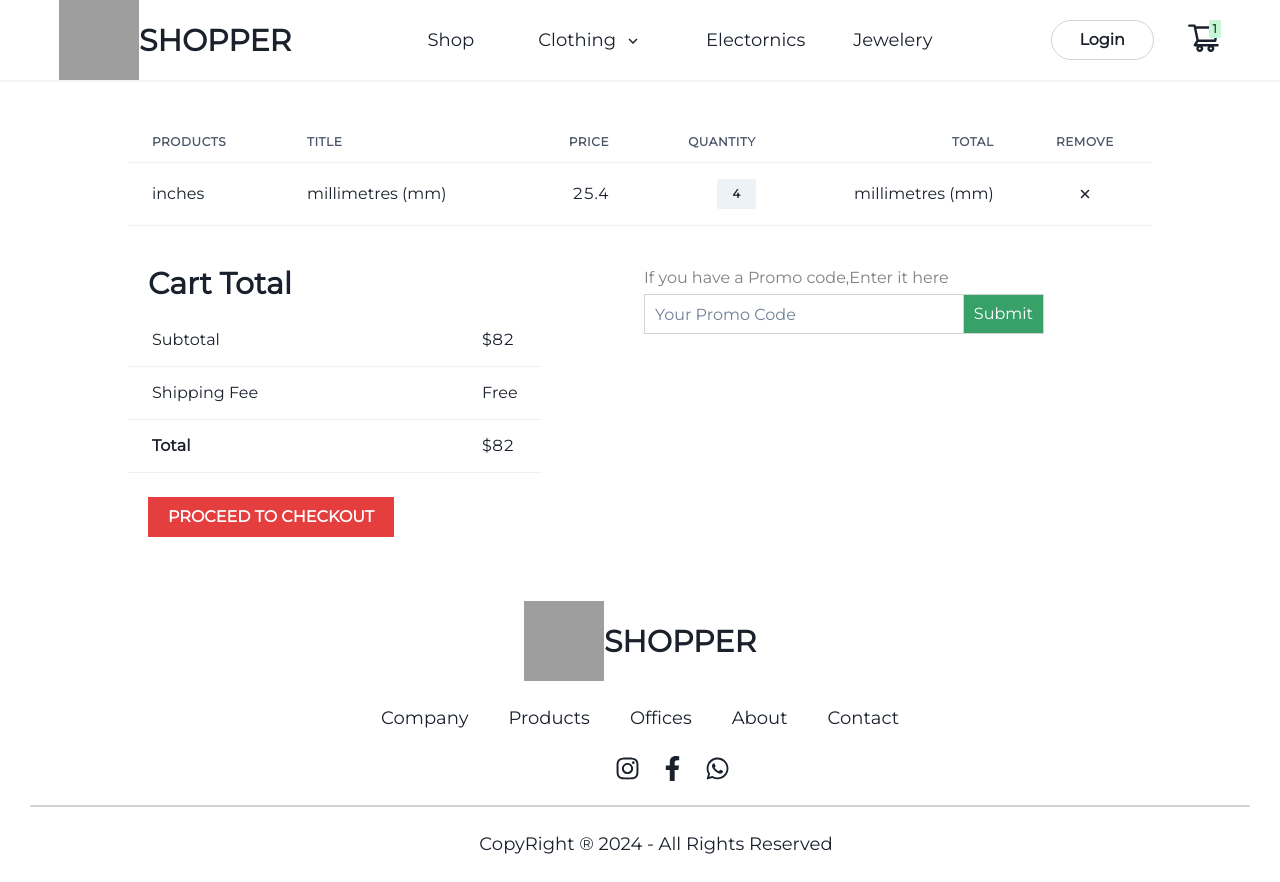
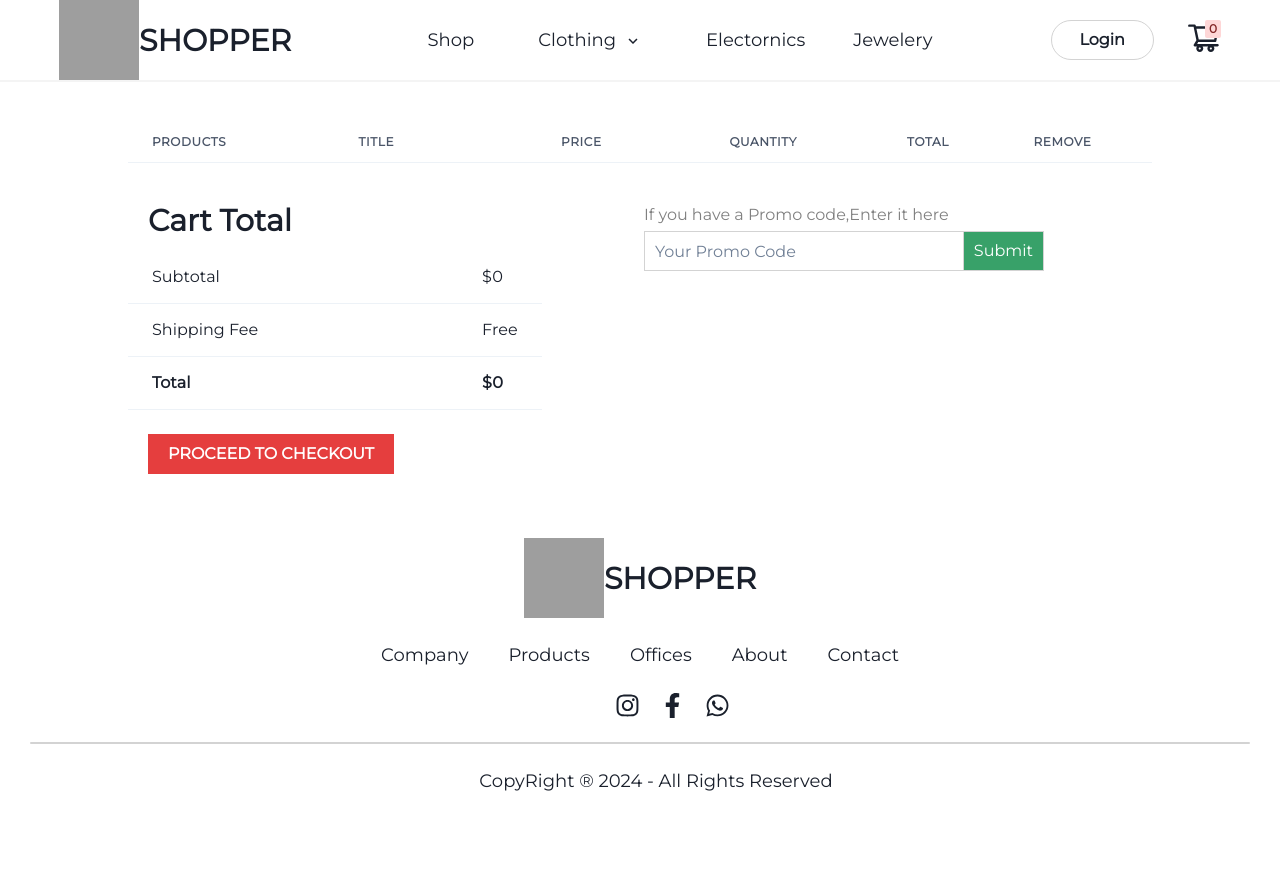
Before and after one commit to mahsannawaz1/React-Eccomerce, a React (Vite) app in the folder vite-project/: page /cart in a window 1280 px wide. After the commit the page ends 819 px from the top, so only its background shows below. Built offline with nearby package versions, Linux system fonts and the light colour scheme; grey boxes are pictures that could not be loaded.

Commit message:
Add Cart Context to get cart items on Cart Page

```diff
--- /dev/null
+++ b/vite-project/src/assets/contexts/cartContext.tsx
@@ -0,0 +1,10 @@
+import { Cart, CartAction } from "../../reducers/cartReducer";
+import { Dispatch, createContext } from "react";
+
+interface CartContextType {
+  cart: Cart;
+  dispatch: Dispatch<CartAction>;
+}
+
+const CartContext = createContext<CartContextType>({} as CartContextType);
+export default CartContext;
--- a/vite-project/src/components/NavBar.tsx
+++ b/vite-project/src/components/NavBar.tsx
@@ -17,7 +17,10 @@ import logo from "../assets/images/logo.jpg";
 import { AiOutlineShoppingCart } from "react-icons/ai";
 import { NavLink } from "react-router-dom";
 import { ChevronDownIcon } from "@chakra-ui/icons";
+import { useContext } from "react";
+import CartContext from "../assets/contexts/cartContext";
 const NavBar = () => {
+  const { cart } = useContext(CartContext);
   return (
     <Flex
       borderBottom={"2px solid #F4F4F4"}
@@ -114,9 +117,9 @@ const NavBar = () => {
               position={"absolute"}
               top={"0px"}
               right="0px"
-              colorScheme="green"
+              colorScheme="red"
             >
-              1
+              {cart.cartItems.length}
             </Badge>
           </Box>
         </NavLink>
--- a/vite-project/src/pages/Cart.tsx
+++ b/vite-project/src/pages/Cart.tsx
@@ -13,9 +13,14 @@ import {
   Button,
   Input,
   Badge,
+  Image,
 } from "@chakra-ui/react";
 import { IoClose } from "react-icons/io5";
+
+import CartContext from "../assets/contexts/cartContext";
+import { useContext } from "react";
 const Cart = () => {
+  const { cart, dispatch } = useContext(CartContext);
   return (
     <Box paddingX="10%" marginY={10}>
       <TableContainer>
@@ -39,20 +44,29 @@ const Cart = () => {
             </Tr>
           </Thead>
           <Tbody>
-            <Tr>
-              <Td>inches</Td>
-              <Td>millimetres (mm)</Td>
-              <Td isNumeric>25.4</Td>
+            {cart.cartItems.map(({ item, quantity }) => (
+              <Tr key={item.id}>
+                <Td>
+                  <Image src={item.image} boxSize={10} />
+                </Td>
+                <Td>{item.title}</Td>
+                <Td isNumeric>${item.price.toFixed(2)}</Td>
                 <Td textAlign={"end"}>
-                <Badge padding="5px 15px">4</Badge>
+                  <Badge padding="5px 15px">{quantity}</Badge>
                 </Td>
-              <Td textAlign={"end"}>millimetres (mm)</Td>
+                <Td textAlign={"end"}>${(4 * item.price).toFixed(2)}</Td>
                 <Td isNumeric>
                   <Flex justifyContent={"center"}>
-                  <IoClose />
+                    <IoClose
+                      cursor={"pointer"}
+                      onClick={() =>
+                        dispatch({ type: "DELETE", cartItemId: item.id })
+                      }
+                    />
                   </Flex>
                 </Td>
               </Tr>
+            ))}
           </Tbody>
         </Table>
       </TableContainer>
@@ -63,36 +77,32 @@ const Cart = () => {
           </Heading>
           <TableContainer>
             <Table>
-              <Thead>
-                {/* <Tr fontWeight="bold">
-                  <Th fontWeight="bold">Products</Th>
-                  <Th fontWeight="bold">Title</Th>
-                  <Th fontWeight="bold" isNumeric>
-                    Price
-                  </Th>
-                  <Th fontWeight="bold" isNumeric>
-                    Quantity
-                  </Th>
-                  <Th fontWeight="bold" isNumeric>
-                    Total
-                  </Th>
-                  <Th fontWeight="bold" isNumeric>
-                    Remove
-                  </Th>
-                </Tr> */}
-              </Thead>
+              <Thead></Thead>
               <Tbody>
                 <Tr>
                   <Td>Subtotal</Td>
-                  <Td paddingLeft={200}>$82</Td>
+                  <Td paddingLeft={200}>
+                    $
+                    {cart.cartItems.reduce(
+                      (acc, item) => acc + item.item.price,
+                      0
+                    )}
+                  </Td>
                 </Tr>
                 <Tr>
                   <Td>Shipping Fee </Td>
                   <Td paddingLeft={200}>Free </Td>
                 </Tr>
-                <Tr>
-                  <Td fontWeight={"bold"}>Total</Td>
-                  <Td paddingLeft={200}>$82</Td>
+                <Tr fontWeight={"bold"}>
+                  <Td>Total</Td>
+                  <Td paddingLeft={200}>
+                    {" "}
+                    $
+                    {cart.cartItems.reduce(
+                      (acc, item) => acc + item.item.price,
+                      0
+                    )}
+                  </Td>
                 </Tr>
               </Tbody>
             </Table>
--- a/vite-project/src/pages/Layout.tsx
+++ b/vite-project/src/pages/Layout.tsx
@@ -3,10 +3,15 @@ import NavBar from "../components/NavBar";
 
 import Footer from "../components/Footer";
 import { Outlet } from "react-router-dom";
+import { useReducer } from "react";
+import cartReducer from "../reducers/cartReducer";
+import CartContext from "../assets/contexts/cartContext";
 
 const Layout = () => {
+  const [cart, dispatch] = useReducer(cartReducer, { cartItems: [] });
   return (
     <Grid>
+      <CartContext.Provider value={{ cart, dispatch }}>
         <GridItem
           position="sticky"
           top="0px"
@@ -18,6 +23,7 @@ const Layout = () => {
         <GridItem>
           <Outlet />
         </GridItem>
+      </CartContext.Provider>
       <GridItem>
         <Footer />
       </GridItem>
--- a/vite-project/src/pages/ProductDetailPage.tsx
+++ b/vite-project/src/pages/ProductDetailPage.tsx
@@ -19,9 +19,9 @@ import { LiaGreaterThanSolid } from "react-icons/lia";
 import { IoStar } from "react-icons/io5";
 import { IoStarOutline } from "react-icons/io5";
 import useProductDetial from "../services/useProductDetial";
-import { useReducer } from "react";
-import cartReducer from "../reducers/cartReducer";
 import { Product } from "../services/usePopularProducts";
+import { useContext } from "react";
+import CartContext from "../assets/contexts/cartContext";
 
 const ProductDetailPage = () => {
   const SIZES: { [size: string]: string } = {
@@ -50,9 +50,7 @@ const ProductDetailPage = () => {
     i++
   )
     remainingIcons.push(i);
-
-  const [value, dispatch] = useReducer(cartReducer, { cartItems: [] });
-
+  const { cart, dispatch } = useContext(CartContext);
   return (
     <>
       <Flex
@@ -85,7 +83,7 @@ const ProductDetailPage = () => {
                   : product?.category == "jewelery"
                   ? "/jewelery"
                   : product?.category == "men's clothing"
-                  ? "men"
+                  ? "/men"
                   : product?.category == "women's clothing"
                   ? "/women"
                   : "/"
@@ -208,10 +206,30 @@ const ProductDetailPage = () => {
             <Flex marginY={3}>
               <Button
                 onClick={() =>
-                  dispatch({
-                    type: "ADD",
-                    data: { item: product ?? ({} as Product), quantity: 1 },
-                  })
+                  // dispatch({
+                  //   type: "ADD",
+                  //   data: { item: product ?? ({} as Product), quantity: 1 },
+                  // })
+                  {
+                    const searchedProduct = cart.cartItems.find(
+                      ({ item }) => item.id === product?.id
+                    );
+                    console.log(searchedProduct);
+                    console.log(cart);
+                    if (searchedProduct) {
+                      console.log("update");
+                      dispatch({
+                        type: "UPDATE",
+                        cartItemId: searchedProduct.item.id,
+                      });
+                    } else {
+                      console.log("add");
+                      dispatch({
+                        type: "ADD",
+                        data: { item: product ?? ({} as Product), quantity: 1 },
+                      });
+                    }
+                  }
                 }
                 colorScheme="red"
                 textTransform={"uppercase"}
--- a/vite-project/src/reducers/cartReducer.tsx
+++ b/vite-project/src/reducers/cartReducer.tsx
@@ -4,7 +4,7 @@ interface CartItem {
   item: Product;
   quantity: number;
 }
-interface Cart {
+export interface Cart {
   cartItems: CartItem[];
 }
 interface AddCartItem {
@@ -19,7 +19,7 @@ interface DeleteCartItem {
   type: "DELETE";
   cartItemId: number;
 }
-type CartAction = AddCartItem | UpdateCartItem | DeleteCartItem;
+export type CartAction = AddCartItem | UpdateCartItem | DeleteCartItem;
 
 const cartReducer = (state: Cart, action: CartAction): Cart => {
   switch (action.type) {
@@ -33,9 +33,9 @@ const cartReducer = (state: Cart, action: CartAction): Cart => {
       };
     case "UPDATE":
       return {
-        cartItems: state.cartItems.filter((cartItem) =>
+        cartItems: state.cartItems.map((cartItem) =>
           cartItem.item.id === action.cartItemId
-            ? { ...cartItem, quantity: cartItem.quantity++ }
+            ? { ...cartItem, quantity: cartItem.quantity + 1 }
             : cartItem
         ),
       };
```
Also changed, not shown: vite-project/src/components/Main.tsx (added). Lines whose indentation alone changed are shown as unchanged.
